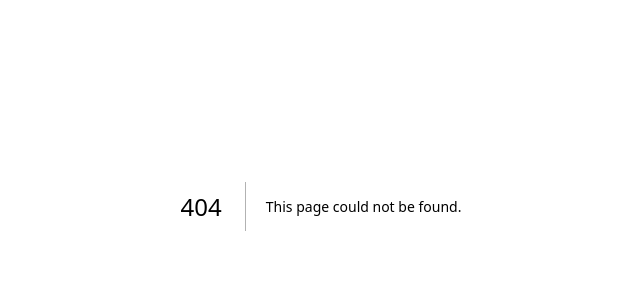
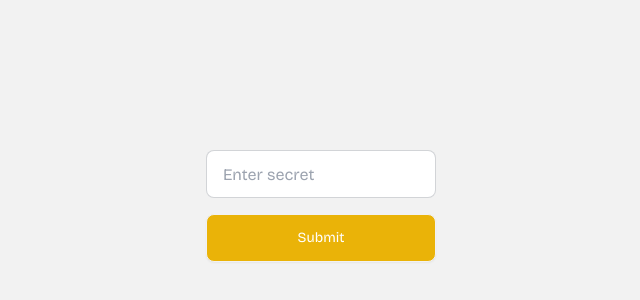
Before and after one commit to Okeke-Divine/remind-so, a Next.js app: page /LmplSNTI_ in a window 1280 px wide. Before the commit this address had no page. Shown: the part 194-494 px from the top of the page, without its empty margins (319-959 px from the left). Built offline with nearby package versions, Linux system fonts and the light colour scheme.

Commit message:
Protected the page

```diff
--- /dev/null
+++ b/src/app/LmplSNTI_/page.jsx
@@ -0,0 +1,47 @@
+"use client";
+import { useState } from 'react';
+
+export default function Page() {
+
+    const pswd = "hLu3%D$D_MDO";
+
+    // React component for managing form state
+    function AuthForm() {
+        const [inputSecret, setInputSecret] = useState('');
+        const [isAuthenticated, setIsAuthenticated] = useState(false);
+
+        const handleSubmit = (event) => {
+            event.preventDefault();
+            if (inputSecret === pswd) {
+                setIsAuthenticated(true);
+            } else {
+                alert('Incorrect secret. Please try again.');
+            }
+        };
+
+        return (
+            <div className="flex flex-col justify-center items-center px-5 py-10 bg-base-200 h-[100vh]">
+                {!isAuthenticated ? (
+                    <form onSubmit={handleSubmit} className="flex flex-col gap-4">
+                        <input
+                            type="password"
+                            value={inputSecret}
+                            onChange={(e) => setInputSecret(e.target.value)}
+                            placeholder="Enter secret"
+                            className="input input-bordered"
+                        />
+                        <button type="submit" className="btn bg-yellow-500 text-white">Submit</button>
+                    </form>
+                ) : (
+                    <iframe
+                        src="/lmdiMS_292Nm"
+                        className="w-full border-none h-[100vh]"
+                        title="Authenticated Content"
+                    ></iframe>
+                )}
+            </div>
+        );
+    }
+
+    return <AuthForm />;
+}
```
